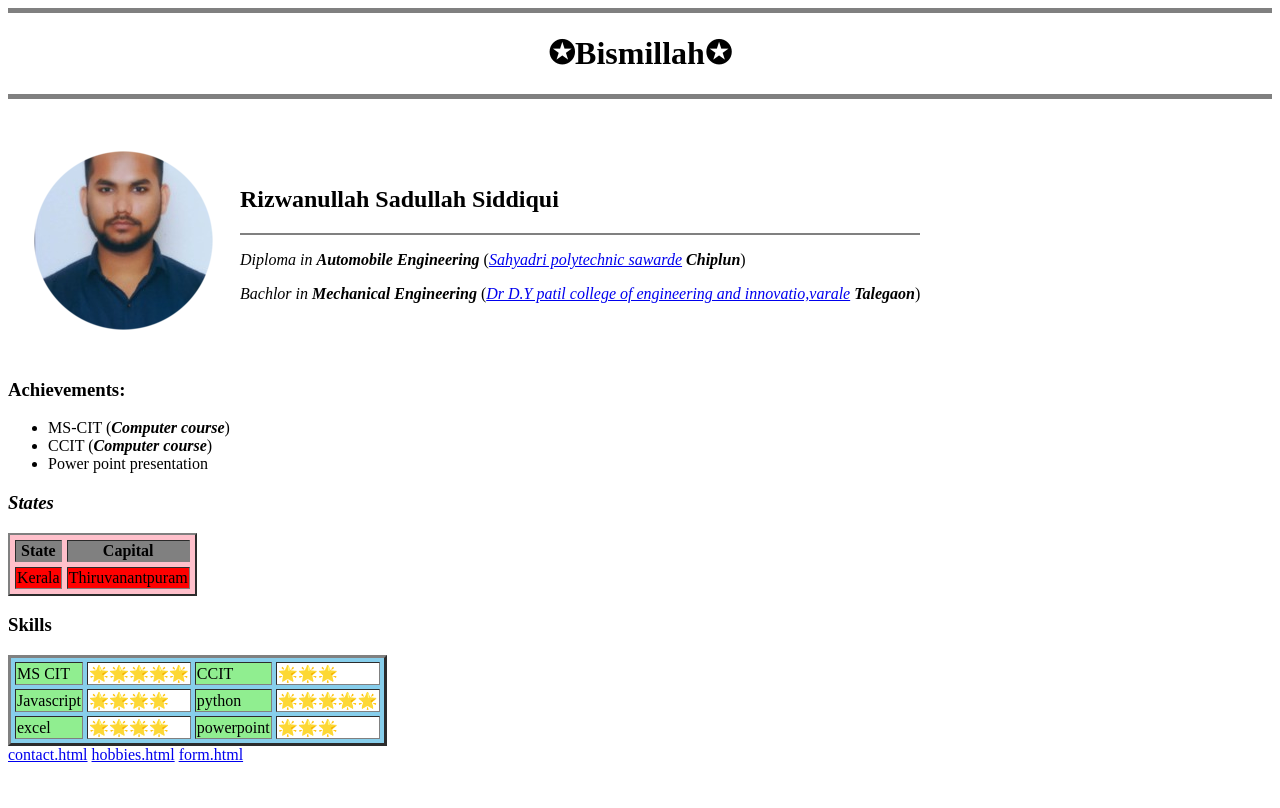
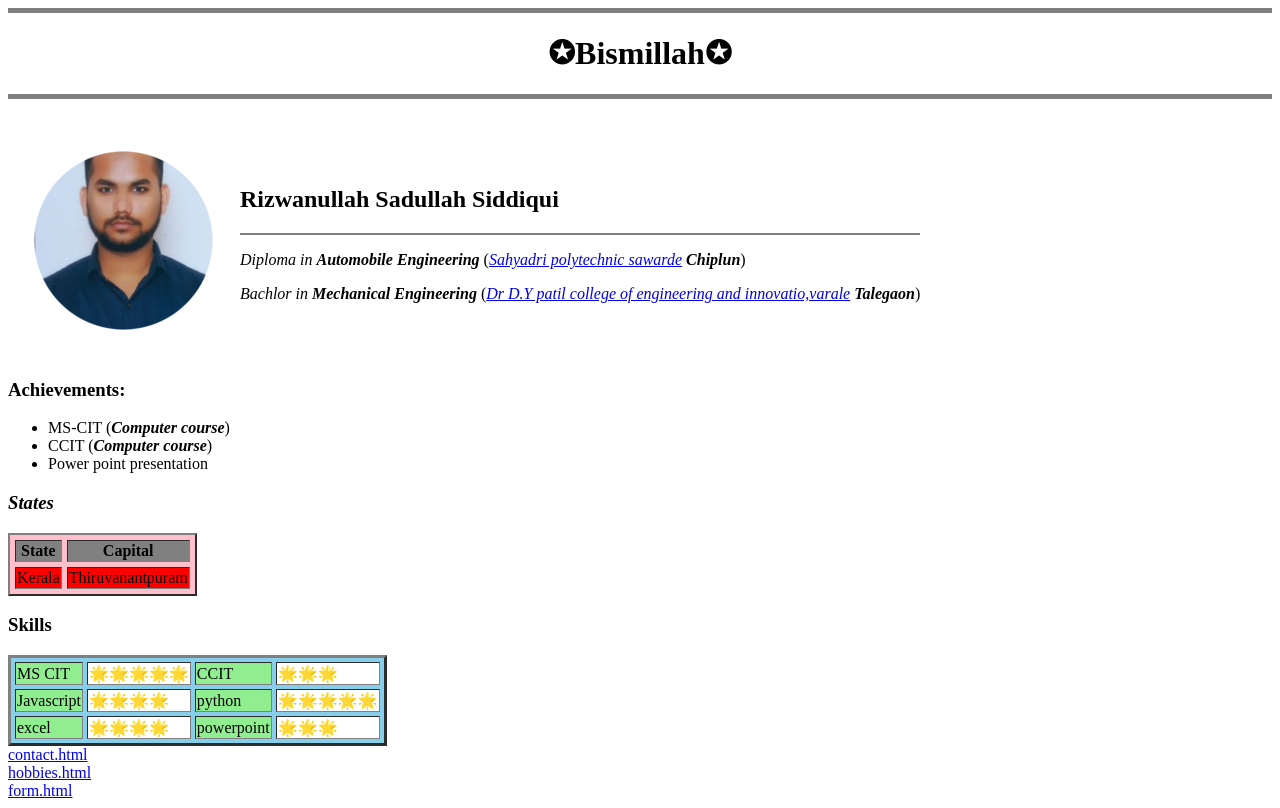
Before and after one commit to Rss97/cv, a plain HTML site: page index.html in a window 1280 px wide. Drawn offline with Linux system fonts and the light colour scheme.

Commit message:
Update index.html

```diff
--- a/index.html
+++ b/index.html
@@ -60,8 +60,8 @@
     <td bgcolor="white">🌟🌟🌟</td>
   </tr>
 </table>
-<a href="F:\a\html\contact.html">contact.html</a>
-<a href="F:\a\html\hobbies.html">hobbies.html</a>
-<a href="F:\a\html\form.html">form.html</a>
+<a href="F:\a\html\contact.html">contact.html</a><br>
+<a href="F:\a\html\hobbies.html">hobbies.html</a><br>
+<a href="F:\a\html\form.html">form.html</a><br>
   </body>
 </html>
```
